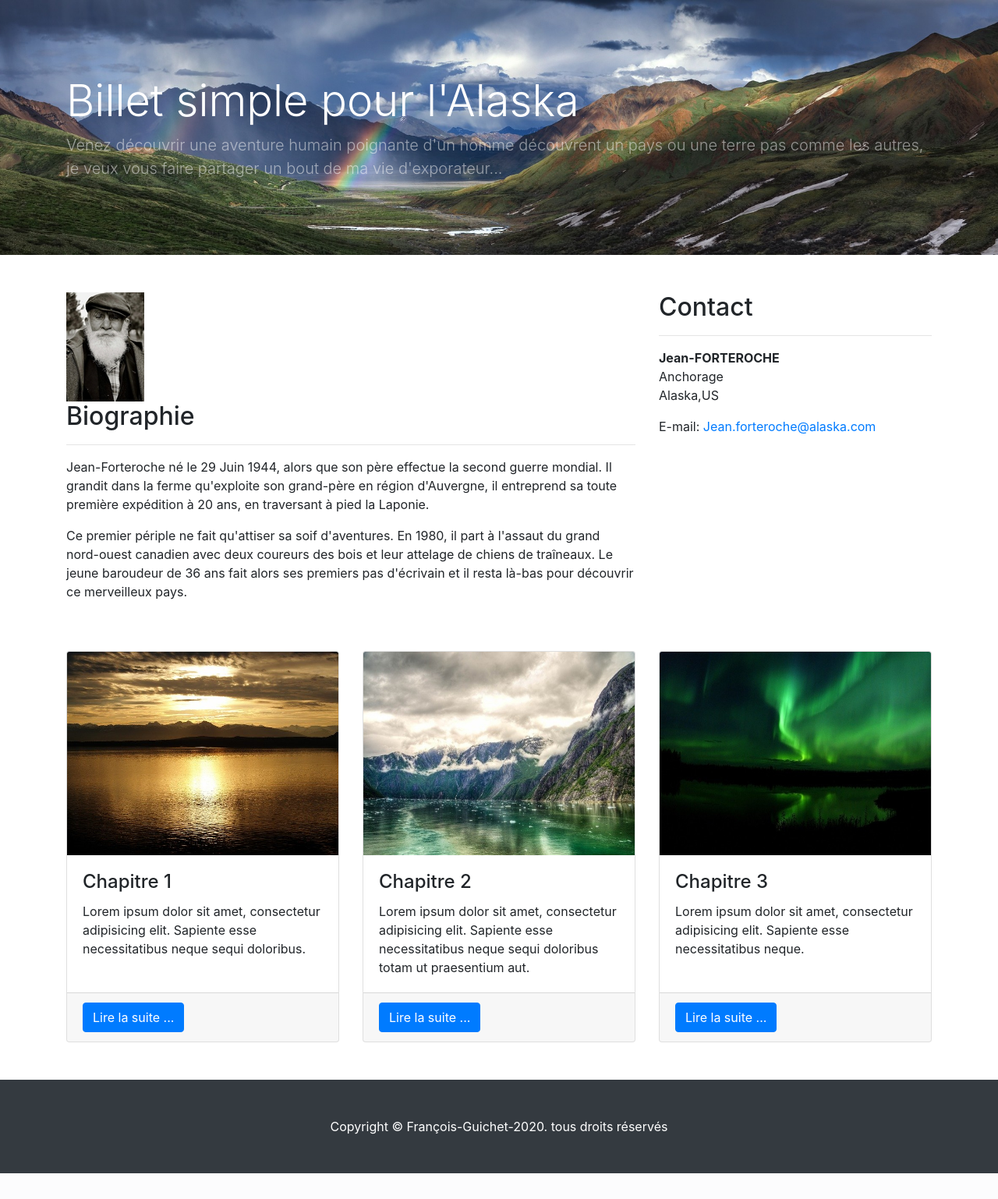
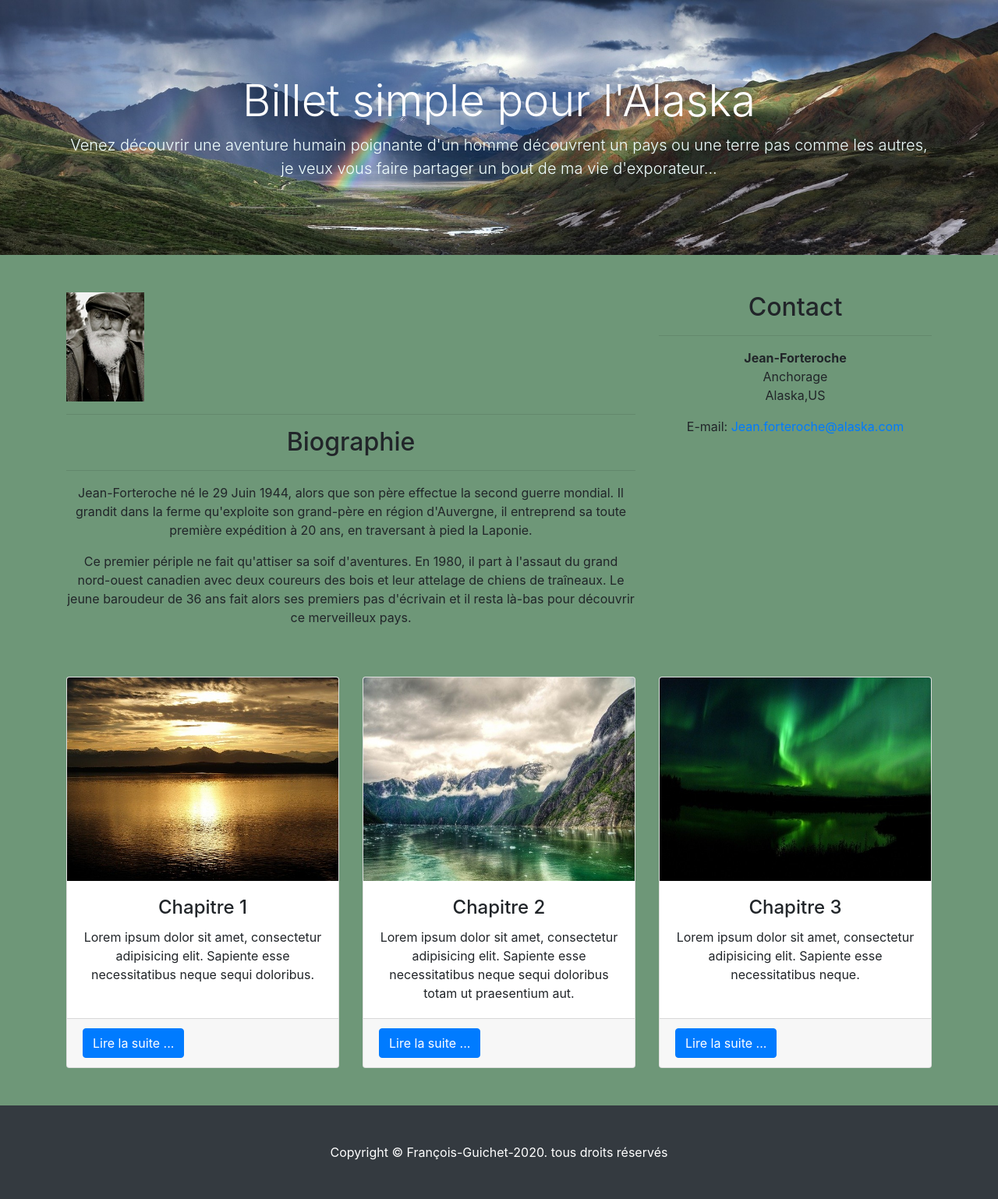
Before and after one commit to francois17200/projet4, a PHP site: page /public/index.html in a window 1280 px wide. Shown: the part 56-1594 px from the top of the page at 78% size. Before the commit the page ends 1561 px from the top, so only its background shows below. Run offline with PHP 8.4, Linux system fonts and the light colour scheme.

Commit message:
modification fond site

```diff
--- a/public/css/style.css
+++ b/public/css/style.css
@@ -1,3 +1,36 @@
+/* -------------------------------global----------------------------------------------*/
+
+body {
+    background-color: rgba(5, 75, 21, 0.575);
+}
+
+h1 {
+    text-align: center;
+}
+
+h2 {
+    text-align: center;
+}
+
+h4 {
+    text-align: center;
+}
+
+p {
+    text-align: center
+}
+
+address {
+    text-align: center;
+}
+
+.text_color {
+    color: azure !important;
+}
+
+
+/*--------------------------------header----------------------------------------------*/
+
 .fond_accueil {
     background-image: url("../img/fond_accueil.jpg");
     background-repeat: no-repeat;
--- a/public/index.html
+++ b/public/index.html
@@ -51,7 +51,7 @@
             <div class="row h-100 align-items-center">
                 <div class="col-lg-12">
                     <h1 class="display-4 text-white mt-5 mb-2">Billet simple pour l'Alaska</h1>
-                    <p class="lead mb-5 text-white-50">Venez découvrir une aventure humain poignante d'un homme découvrent un pays ou une terre pas comme les autres, je veux vous faire partager un bout de ma vie d'exporateur... </p>
+                    <p class="lead mb-5 text-white-50 text_color">Venez découvrir une aventure humain poignante d'un homme découvrent un pays ou une terre pas comme les autres, je veux vous faire partager un bout de ma vie d'exporateur... </p>
                 </div>
             </div>
         </div>
@@ -61,8 +61,9 @@
     <div class="container">
 
         <div class="row">
-            <div class="col-md-8 mb-5">
+            <div class="col-md-8 mb-5 photo_jean">
                 <img src="img/jean.jpg" alt="Jean-Forteroche">
+                <hr>
                 <h2>Biographie</h2>
                 <hr>
                 <p>Jean-Forteroche né le 29 Juin 1944, alors que son père effectue la second guerre mondial. Il grandit dans la ferme qu'exploite son grand-père en région d'Auvergne, il entreprend sa toute première expédition à 20 ans, en traversant à pied
@@ -74,7 +75,7 @@
                 <h2>Contact</h2>
                 <hr>
                 <address>
-          <strong>Jean-FORTEROCHE</strong>
+          <strong>Jean-Forteroche</strong>
           <br>Anchorage
           <br>Alaska,US
         </address>
@@ -87,7 +88,9 @@
         <!-- /.row -->
 
         <div class="row">
+
             <div class="col-md-4 mb-5">
+
                 <div class="card h-100">
                     <img class="card-img-top" src="img/photos1.jpg" alt="Lac">
                     <div class="card-body">
@@ -95,7 +98,7 @@
                         <p class="card-text">Lorem ipsum dolor sit amet, consectetur adipisicing elit. Sapiente esse necessitatibus neque sequi doloribus.</p>
                     </div>
                     <div class="card-footer">
-                        <a href="pages/chapitre_1.html" class="btn btn-primary">Lire la suite ...</a>
+                        <a href="#" class="btn btn-primary">Lire la suite ...</a>
                     </div>
                 </div>
             </div>
@@ -107,7 +110,7 @@
                         <p class="card-text">Lorem ipsum dolor sit amet, consectetur adipisicing elit. Sapiente esse necessitatibus neque sequi doloribus totam ut praesentium aut.</p>
                     </div>
                     <div class="card-footer">
-                        <a href="pages/chapitre_2.html" class="btn btn-primary">Lire la suite ...</a>
+                        <a href="#" class="btn btn-primary">Lire la suite ...</a>
                     </div>
                 </div>
             </div>
@@ -119,7 +122,7 @@
                         <p class="card-text">Lorem ipsum dolor sit amet, consectetur adipisicing elit. Sapiente esse necessitatibus neque.</p>
                     </div>
                     <div class="card-footer">
-                        <a href="pages/chapitre_3.html" class="btn btn-primary">Lire la suite ...</a>
+                        <a href="#" class="btn btn-primary">Lire la suite ...</a>
                     </div>
                 </div>
             </div>
```
